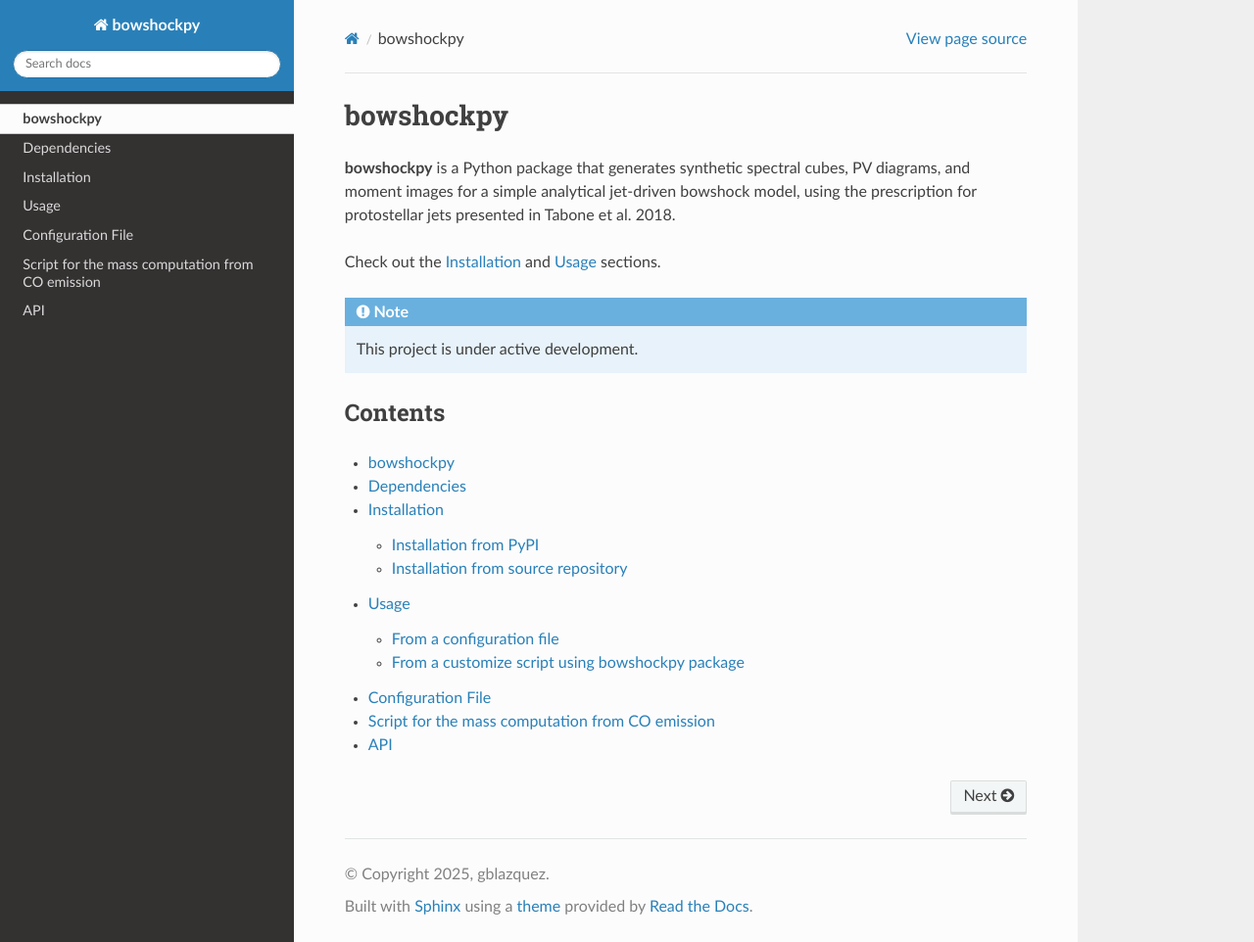
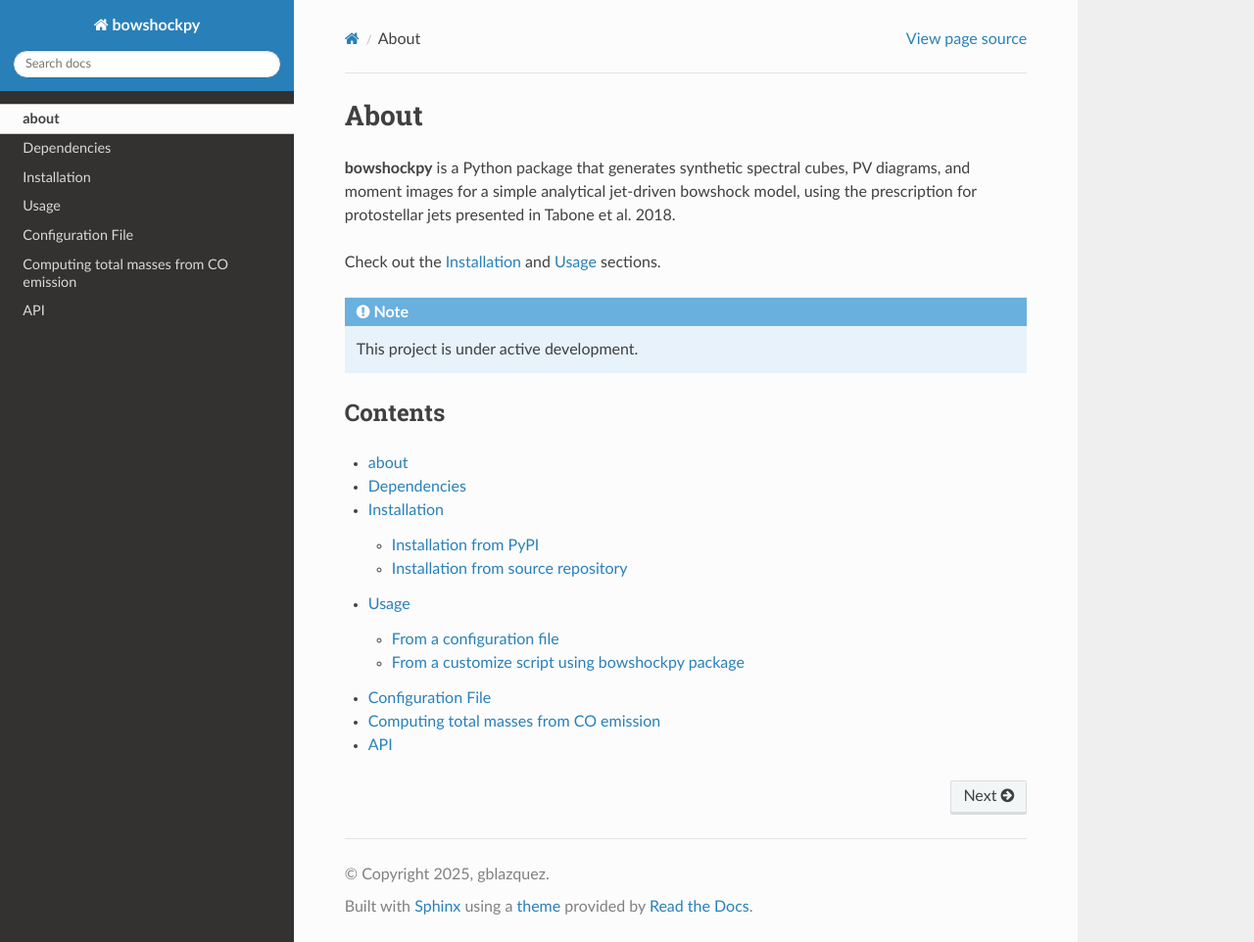
Before and after one commit to gblazquez/bowshockpy-doc, a Sphinx documentation site: the page built from docs/source/index.rst, in a window 1280 px wide and 962 px high. Shown: the whole window at 98% size. Built offline with Sphinx 7.4.7 and the Read the Docs theme 3.1.0, drawn with Linux system fonts in a browser that asks for light colours.

```diff
--- a/docs/source/comass.rst
+++ b/docs/source/comass.rst
@@ -1,4 +1,4 @@
-Script for the mass computation from CO emission
+Computing total masses from CO emission
 =====
 
 **bowshockpy** includes a Standalone script that can be use to calculate in a quick way the total mass given the intensity.
--- a/docs/source/index.rst
+++ b/docs/source/index.rst
@@ -1,4 +1,4 @@
-bowshockpy
+About
 ===================================
 
 **bowshockpy** is a Python package that generates synthetic spectral cubes, PV diagrams, and moment images for a simple analytical jet-driven bowshock model, using the prescription for protostellar jets presented in Tabone et al. 2018.
@@ -14,7 +14,7 @@
 
 .. toctree::
 
-   bowshockpy <self>
+   about <self>
    dependencies
    installation
    usage
--- a/docs/source/installation.rst
+++ b/docs/source/installation.rst
@@ -1,7 +1,7 @@
 Installation
 ============
 
-You can install **bowshockpy** using ``pip``, either from PyPI or from the source repository. The :doc:`Dependencies` will be automatically installed.
+You can install **bowshockpy** using ``pip``, either from PyPI or from the source repository. The :doc:`dependencies` will be automatically installed.
 
 
 Installation from PyPI
```
